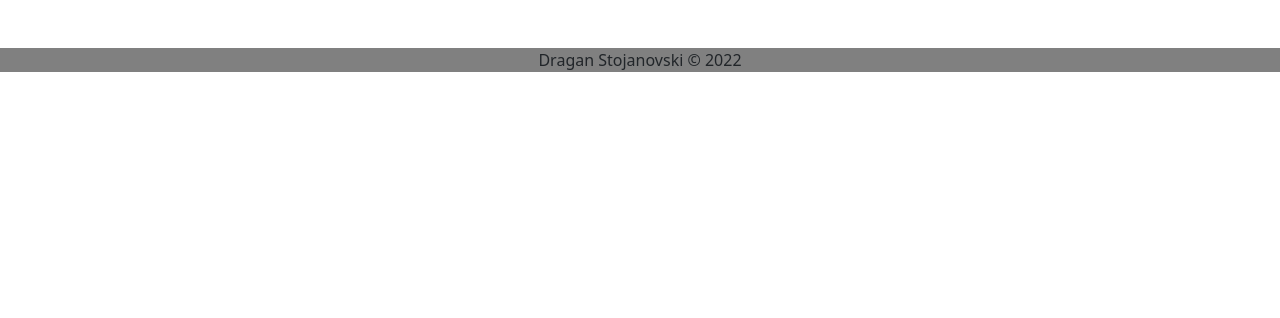
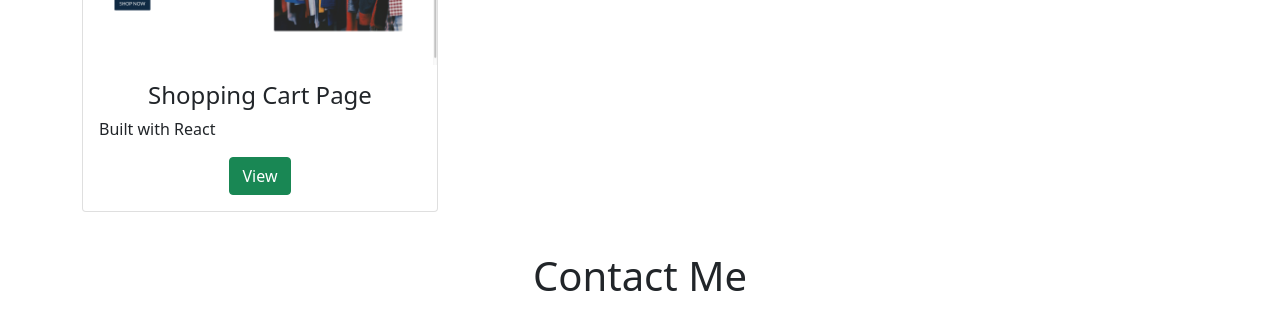
Before and after one commit to Dragan14/Dragan14.github.io, a plain HTML site: page index.html in a window 1280 px wide. Shown: the part 1492-1810 px from the top of the page. Before the commit the page ends 1564 px from the top, so only its background shows below. Drawn offline with nearby package versions, Linux system fonts and the light colour scheme.

Commit message:
added shopping cart page

```diff
--- a/index.html
+++ b/index.html
@@ -47,7 +47,7 @@
             <div class="row">
                 <div class="col-lg-12 col-md-12 col-sm-12 col-xs-12 hero-text">
                     <h2 class="hero_title">Hi, I'm Dragan</h2>
-                    <p class="hero_desc">I am an aspiring web developer</p>
+                    <p class="hero_desc">This is my portfolio page</p>
                 </div>
             </div>
         </div>
@@ -81,7 +81,7 @@
                             <h4 class="card-title">Library page</h4>
                             <p class="card-text">Built with jQuery, CSS and HTML</p>
                             <div class="text-center">
-                                <a href="/pages/weather-page.html" class="btn btn-success" target="_blank">View</a>
+                                <a href="/pages/library-page.html" class="btn btn-success" target="_blank">View</a>
                             </div>
                         </div>
                     </div>
@@ -100,6 +100,20 @@
                         </div>
                     </div>
                 </div>
+
+                <div class="col-lg-4 mt-4">
+                    <div class="card portfolioContent">
+                        <img class="card-img-top" src="/images/shopping-cart-page-image.png" alt="Card image"
+                            style="width:100%">
+                        <div class="card-body">
+                            <h4 class="card-title">Shopping Cart Page</h4>
+                            <p class="card-text">Built with React</p>
+                            <div class="text-center">
+                                <a href="https://github.com/Dragan14/shopping-cart" class="btn btn-success" target="_blank">View</a>
+                            </div>
+                        </div>
+                    </div>
+                </div>
             </div>
             <br>
         </div>
@@ -111,7 +125,7 @@
             <h1 class="text-center">Contact Me</h1>
             <div class="social-icons mt-4 d-flex justify-content-around">
                 <a href="https://github.com/Dragan14" target="_blank"><i class="fab fa-github"></i></a>
-                <a href="linkedin.com/in/dragan-stojanovski-5a1089228" target="_blank"><i
+                <a href="https://linkedin.com/in/dragan-stojanovski-5a1089228" target="_blank"><i
                         class="fab fa-linkedin"></i></a>
                 <a href="mailto:dragan.stojanovski@outlook.com?subject = Feedback&body = Message" target="_blank"><i
                         class="fab fa fa-at"></i></a>
```
Also changed, not shown: images/shopping-cart-page-image.png (added).
